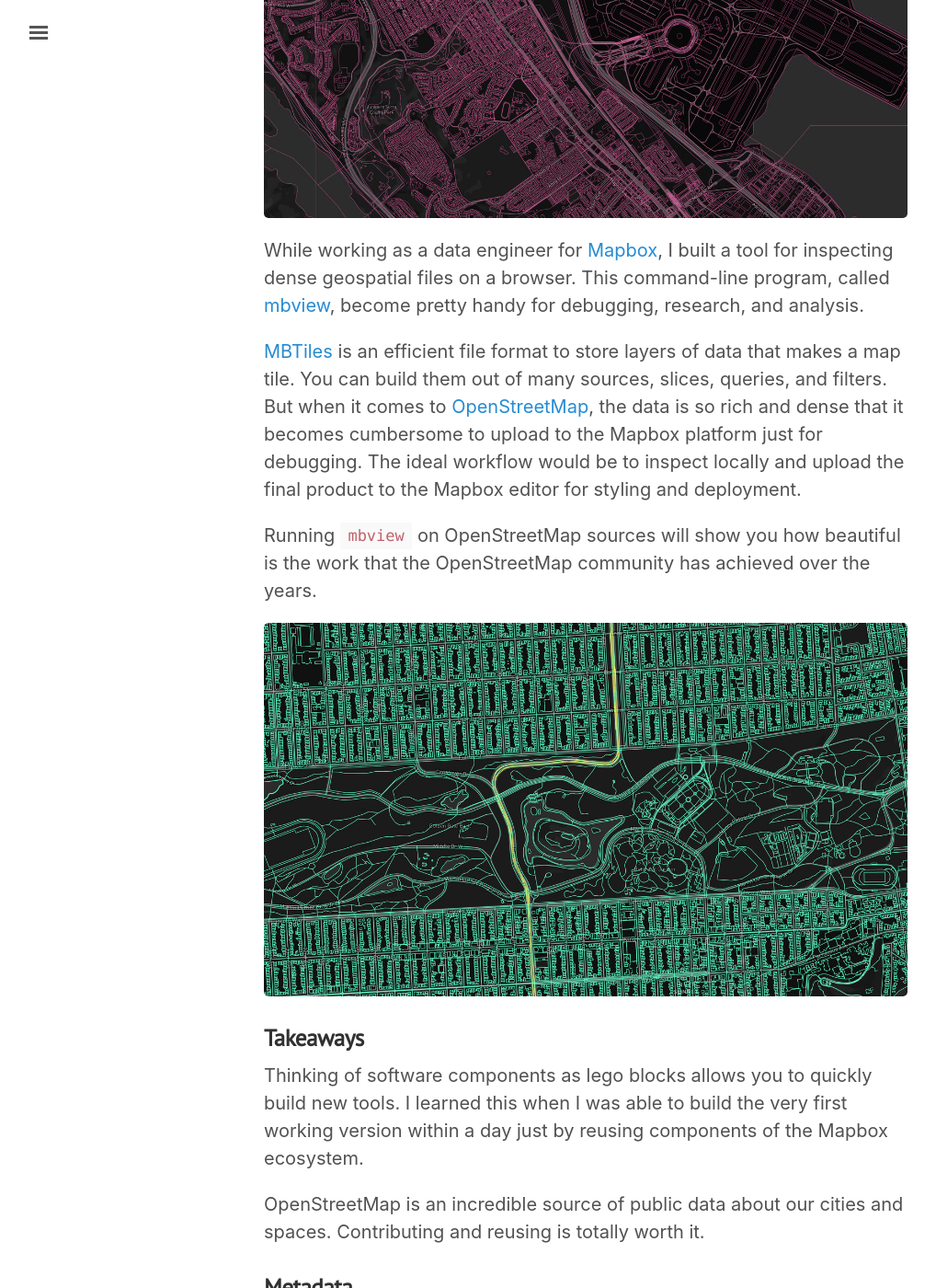
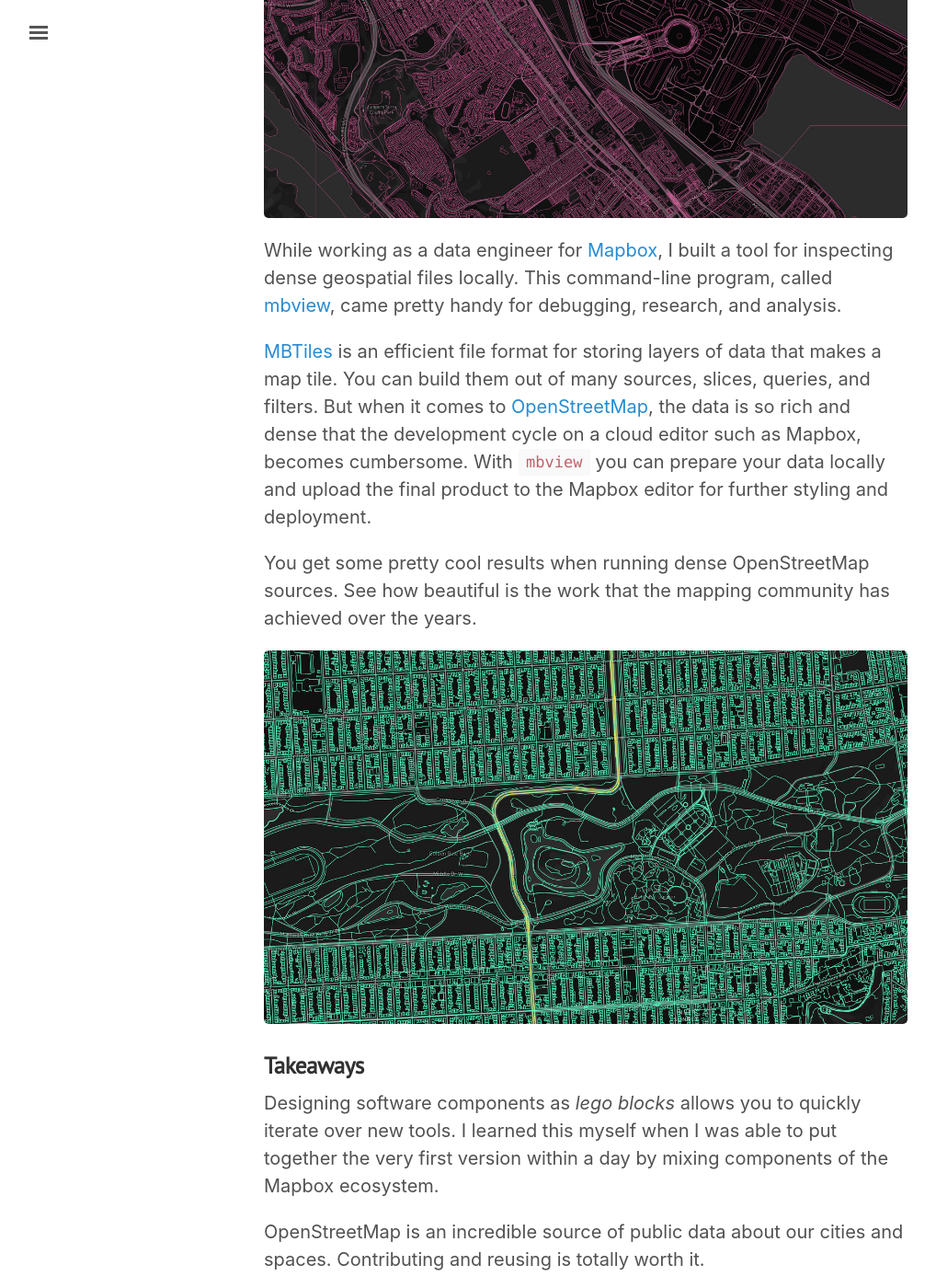
Before and after one commit to defvol/portafolio, a Jekyll site: the page built from _posts/2016-05-10-geospatial-viewer.markdown, in a window 1280 px wide and 1400 px high, scrolled down 418 px. Shown: the whole window at 92% size, without its empty margins (3-1021 px from the left). Built offline with Jekyll 4.4.1, drawn with Linux system fonts in a browser that asks for light colours; nearby versions of some CDN libraries.

Commit message:
Refactor mbview post

```diff
--- a/_posts/2016-05-10-geospatial-viewer.markdown
+++ b/_posts/2016-05-10-geospatial-viewer.markdown
@@ -15,19 +15,18 @@ topics:
 
 ![visualizing geospatial data](/public/img/mbview-1.jpg)
 
-While working as a data engineer for [Mapbox](https://www.mapbox.com/), I built a tool for inspecting dense geospatial files on a browser. This command-line program, called [mbview][mbview], become pretty handy for debugging, research, and analysis.
+While working as a data engineer for [Mapbox](https://www.mapbox.com/), I built a tool for inspecting dense geospatial files locally. This command-line program, called [mbview][mbview], came pretty handy for debugging, research, and analysis.
 
-[MBTiles](https://docs.mapbox.com/help/glossary/mbtiles/) is an efficient file format to store layers of data that makes a map tile. You can build them out of many sources, slices, queries, and filters. But when it comes to [OpenStreetMap][OSM], the data is so rich and dense that it becomes cumbersome to upload to the Mapbox platform just for debugging. The ideal workflow would be to inspect locally and upload the final product to the Mapbox editor for styling and deployment.
+[MBTiles](https://docs.mapbox.com/help/glossary/mbtiles/) is an efficient file format for storing layers of data that makes a map tile. You can build them out of many sources, slices, queries, and filters. But when it comes to [OpenStreetMap][OSM], the data is so rich and dense that the development cycle on a cloud editor such as Mapbox, becomes cumbersome. With `mbview` you can prepare your data locally and upload the final product to the Mapbox editor for further styling and deployment.
 
-Running `mbview` on OpenStreetMap sources will
-show you how beautiful is the work that the OpenStreetMap
+You get some pretty cool results when running dense OpenStreetMap sources. See how beautiful is the work that the mapping
 community has achieved over the years.
 
 ![rich and dense](/public/img/mbview-2.jpg)
 
 ### Takeaways
 
-Thinking of software components as lego blocks allows you to quickly build new tools. I learned this when I was able to build the very first working version within a day just by reusing components of the Mapbox ecosystem.
+Designing software components as _lego blocks_ allows you to quickly iterate over new tools. I learned this myself when I was able to put together the very first version within a day by mixing components of the Mapbox ecosystem.
 
 OpenStreetMap is an incredible source of public data about our cities and spaces. Contributing and reusing is totally worth it.
 
```
